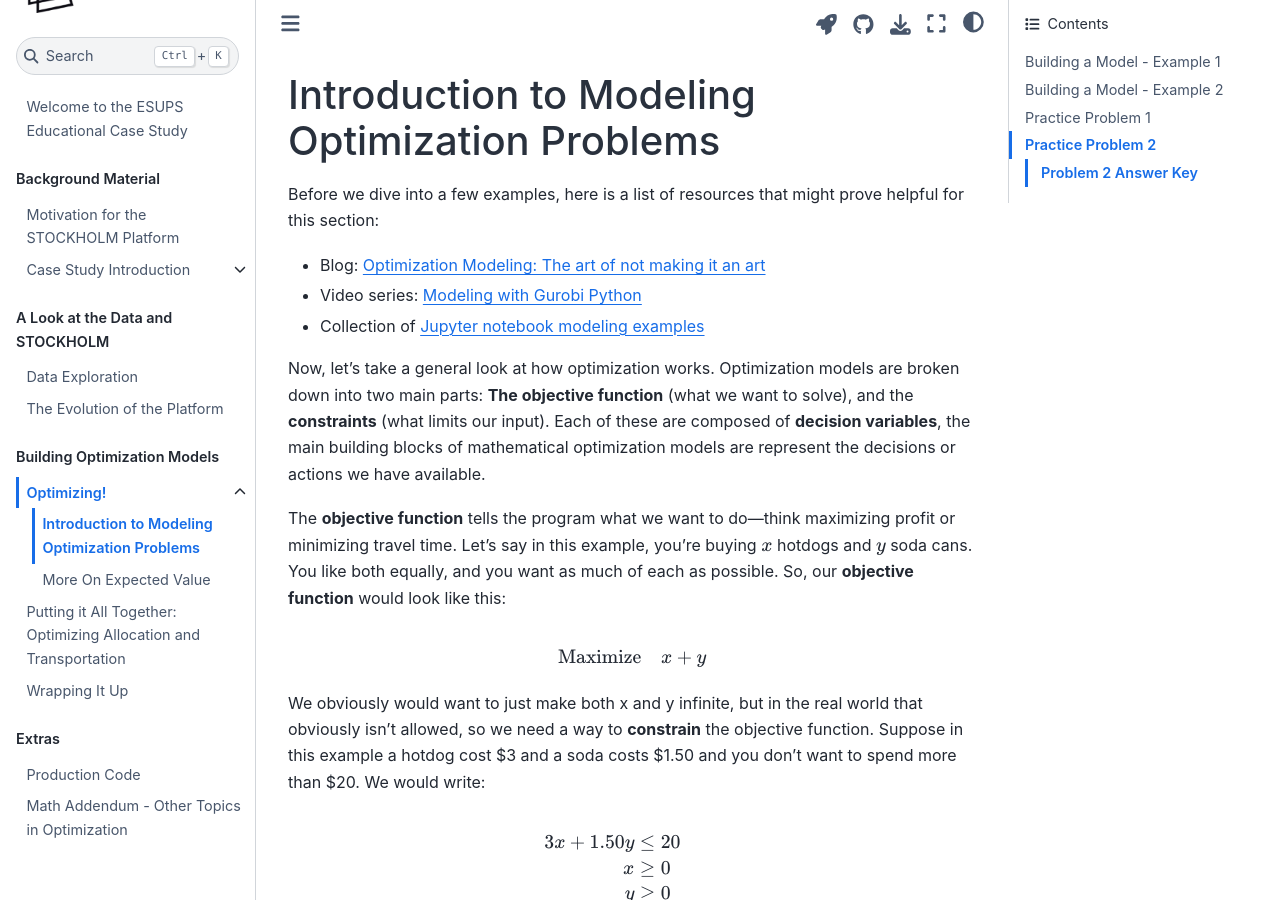
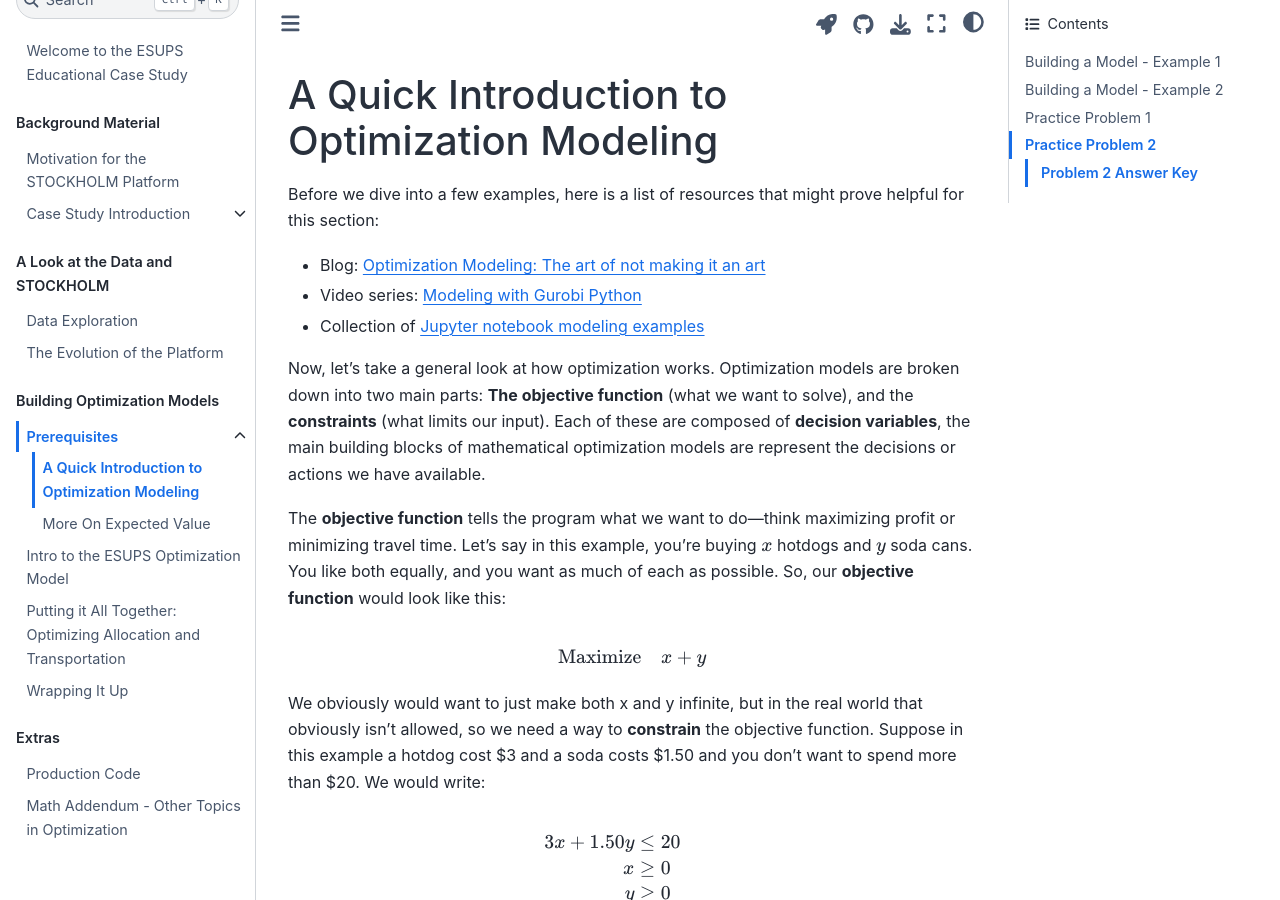
Before and after one commit to Gurobi/gurobi-casestudy-esups, a Jupyter Book: the page built from docs/disaster_prepositioning_3_A.ipynb, in a window 1280 px wide and 900 px high. Built offline with Jupyter Book 1.0.4 settings and Sphinx 7.4.7 and the Sphinx Book theme 1.1.4, drawn with Linux system fonts in a browser that asks for light colours; some of the changed text lies outside the part shown.

Commit message:
prereq part 1

```diff
--- a/docs/_toc.yml
+++ b/docs/_toc.yml
@@ -17,10 +17,11 @@ parts:
     - file: stockholm-evolution
 - caption: Building Optimization Models
   chapters:
-    - file: disaster_prepositioning_3-1
+    - file: prerequisites
       sections:
         - file: disaster_prepositioning_3_A
         - file: disaster_prepositioning_3_B
+    - file: optimization-model-basic
     - file: disaster_prepositioning_3-2
     - file: disaster_prepositioning_5
 - caption: Extras
```
Also changed, not shown: docs/prerequisites.md (added, +11 -0 lines), docs/disaster_prepositioning_3_A.ipynb, docs/optimization-model-basic.ipynb.
